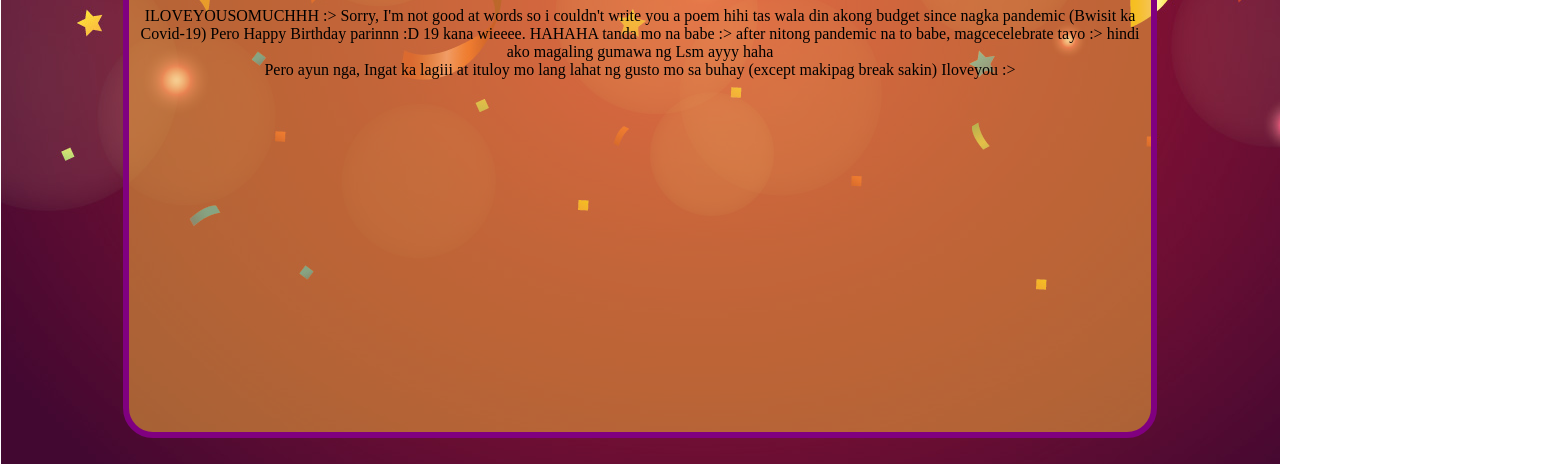
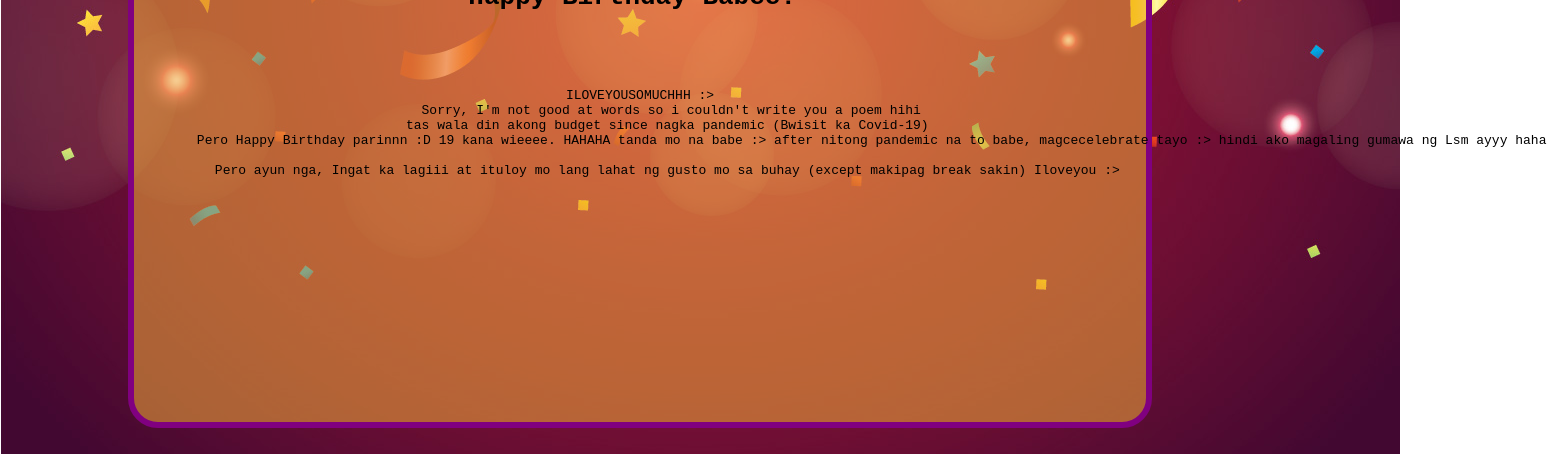
Before and after one commit to JimJ0112/gawsh, a plain HTML site: page Page1.html in a window 1280 px wide. Shown: the part 490-954 px from the top of the page, 1554 px wide, since content can reach past the window. Drawn offline with Linux system fonts and the light colour scheme.

Commit message:
Update Page1.html

```diff
--- a/Page1.html
+++ b/Page1.html
@@ -50,7 +50,9 @@ function myFunction() {
 
 <br> <br>
 
-<div id="Talumpati" style="Text-align:center; padding:5px;">
+<div id="Talumpati" style="Text-align:center; padding:auto; margin:auto;">
+	<pre>
+	<center>
 <H1>Happy Birthday Babee! </H1>
 
 	<p>ILOVEYOUSOMUCHHH :>
@@ -59,7 +61,8 @@ function myFunction() {
 	Pero Happy Birthday parinnn :D 19 kana wieeee. HAHAHA tanda mo na babe :> after nitong pandemic na to babe, magcecelebrate tayo :> hindi ako magaling gumawa ng Lsm ayyy haha <br>
 	Pero ayun nga, Ingat ka lagiii at ituloy mo lang lahat ng gusto mo sa buhay (except makipag break sakin) Iloveyou :> </p>
 
-
+	</center>
+	</pre>
 </div>
 <br>
 <!-- Trigger/Open The Modal -->
```
